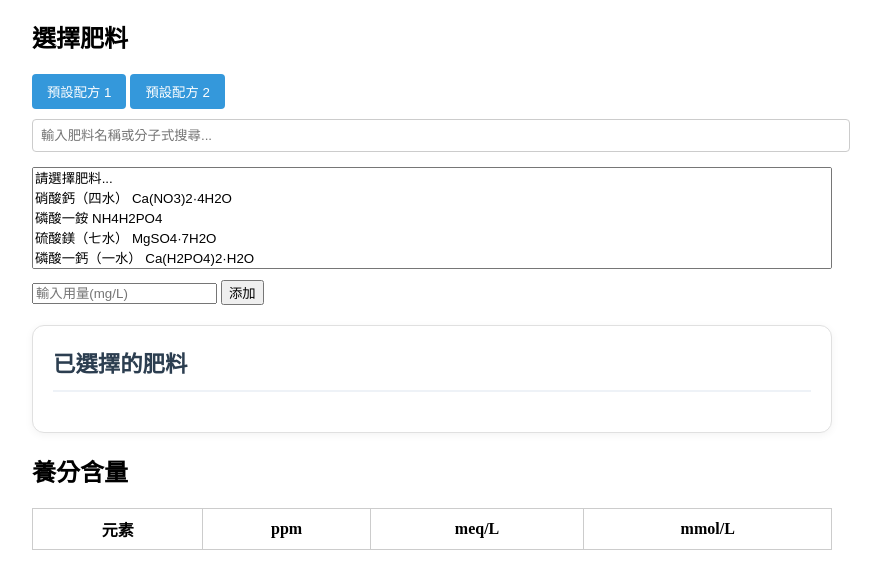
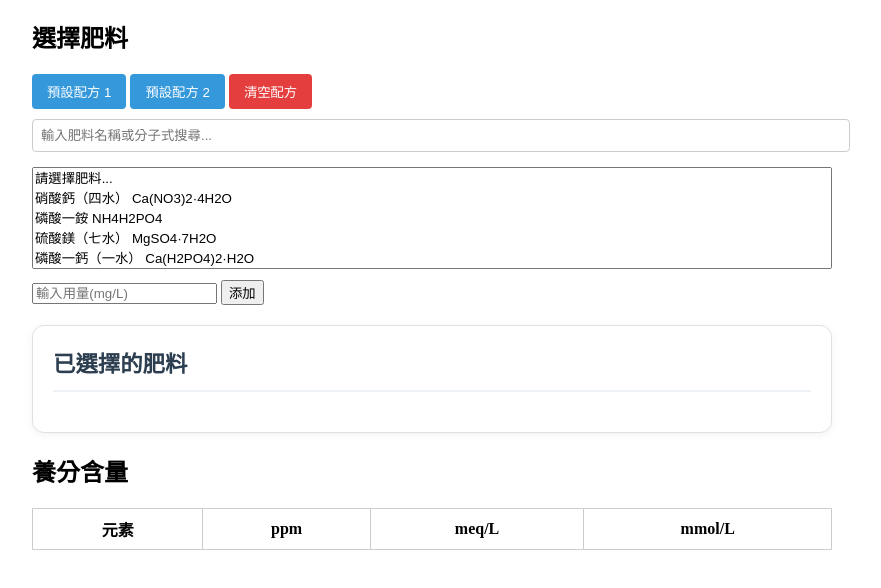
Before and after one commit to MitsunChieh/Fertilizer-Calculator, a plain HTML site: page index.html in a window 1280 px wide. Shown: the part 98-686 px from the top of the page, without its empty margins (208-1089 px from the left). Drawn offline with Linux system fonts and the light colour scheme.

Commit message:
新增一個按鈕清空目前配方

```diff
--- a/index.html
+++ b/index.html
@@ -194,6 +194,21 @@
             transform: translateY(-1px);
             box-shadow: 0 2px 4px rgba(0, 0, 0, 0.1);
         }
+
+        .clear-btn {
+            background-color: #e53e3e;
+            color: white;
+            border: none;
+            padding: 8px 15px;
+            border-radius: 4px;
+            cursor: pointer;
+            margin-bottom: 10px;
+            transition: background-color 0.2s;
+        }
+
+        .clear-btn:hover {
+            background-color: #c53030;
+        }
     </style>
 </head>
 <body>
@@ -208,6 +223,7 @@
             <h2>選擇肥料</h2>
             <button id="preset-button-1" onclick="loadPreset1()" class="test-btn">預設配方 1</button>
             <button id="preset-button-2" onclick="loadPreset2()" class="test-btn">預設配方 2</button>
+            <button id="clear-button" onclick="clearFormula()" class="clear-btn">清空配方</button>
             <input type="text" id="fertilizer-search" placeholder="輸入肥料名稱或分子式搜尋...">
             <select id="fertilizer-select" size="5">
                 <option value="">請選擇肥料...</option>
@@ -709,6 +725,12 @@
             calculateNutrients();
         }
 
+        function clearFormula() {
+            selectedFertilizers.length = 0;
+            updateFertilizerList();
+            calculateNutrients();
+        }
+
         // 精度處理工具函數
         function roundNumber(value, precision = 3) {
             if (typeof value !== 'number' || isNaN(value)) return 0;
```
